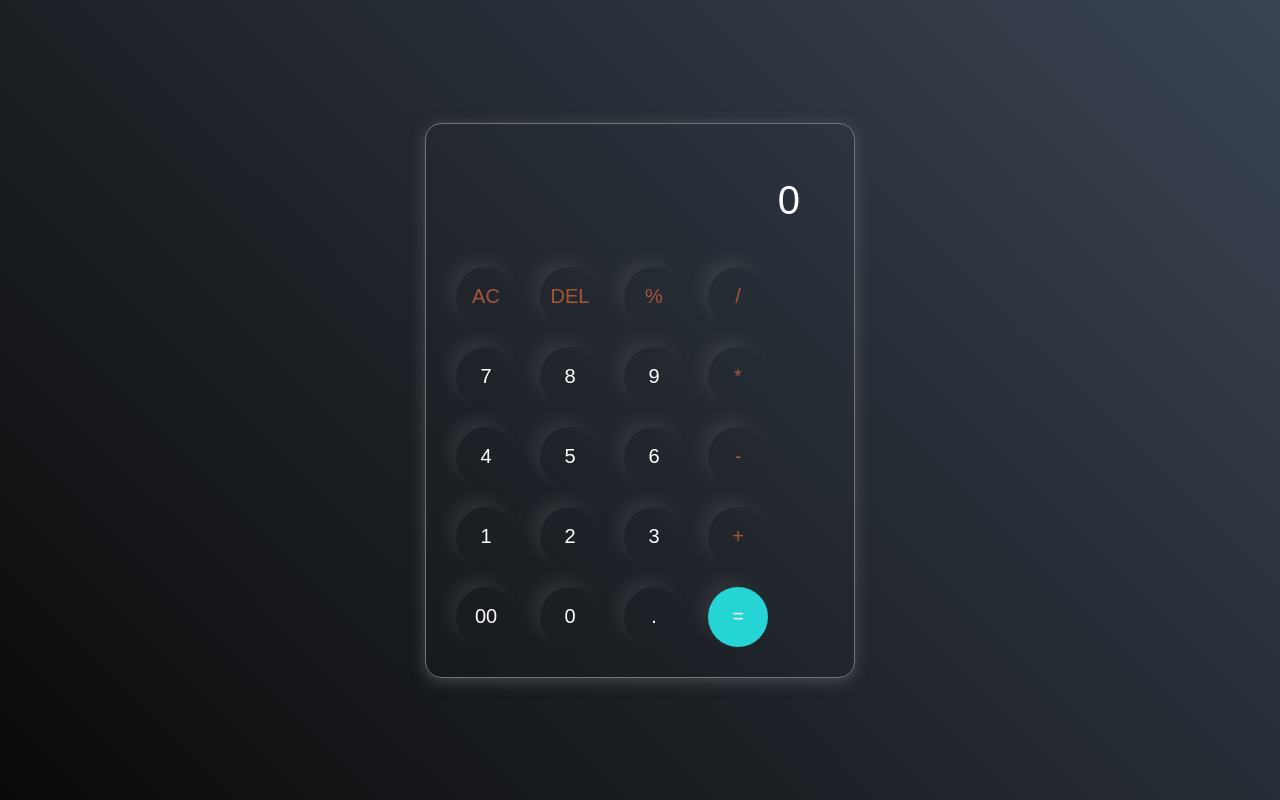
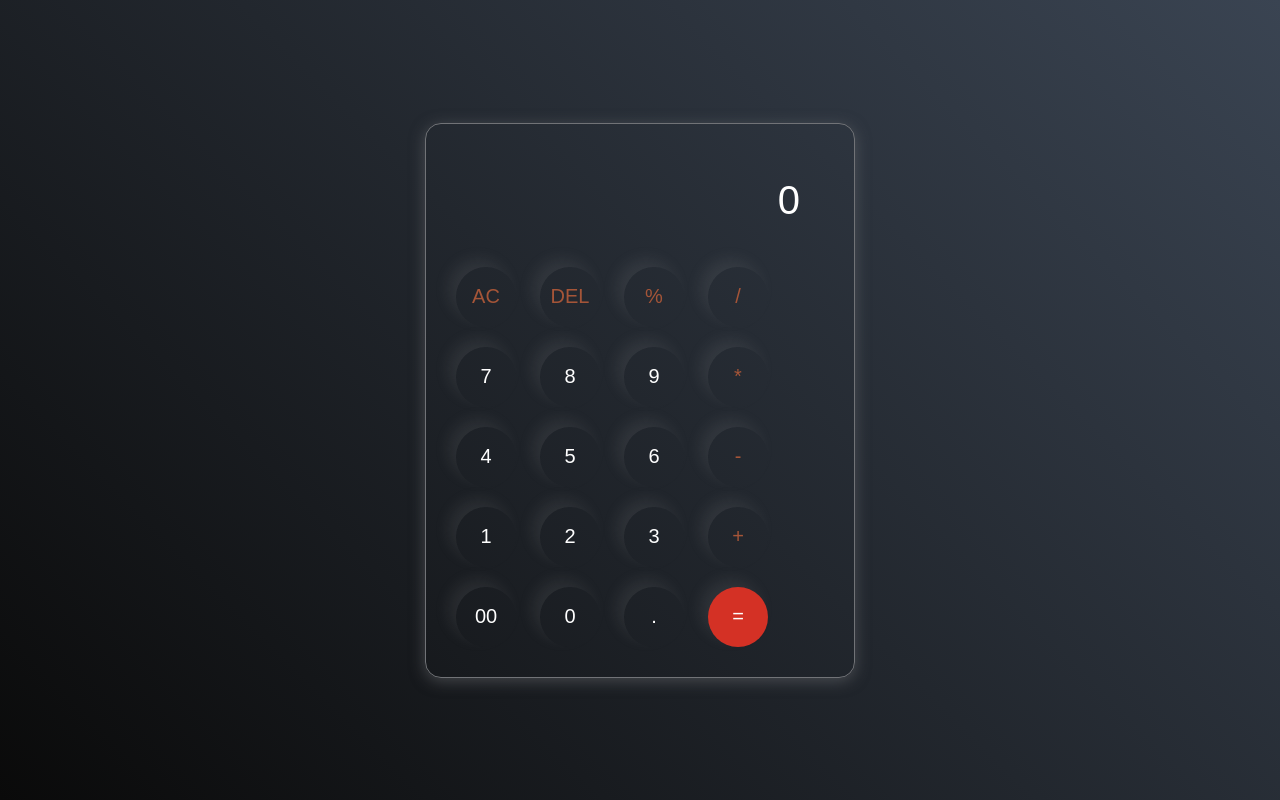
Before and after one commit to muhammad230/calculator, a plain HTML site: page index.html in a window 1280 px wide. Drawn offline with Linux system fonts and the light colour scheme.

Commit message:
calculator

```diff
--- a/style.css
+++ b/style.css
@@ -56,7 +56,7 @@ button{
 
 }
 .equal{
-    background-color:rgb(37, 212, 212);
+    background-color:rgb(212, 49, 37);
 }
 .operater{
     color: rgb(165, 85, 56);
```
